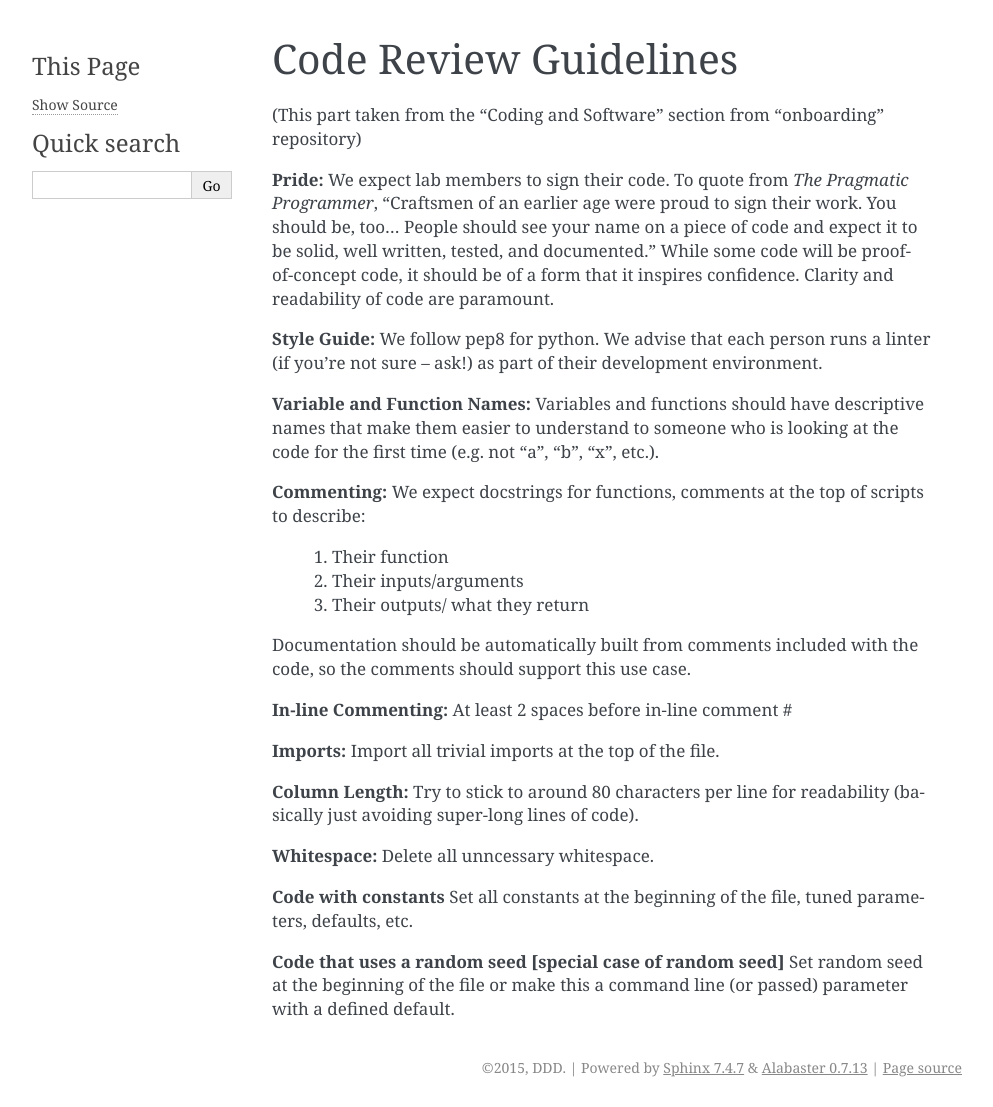
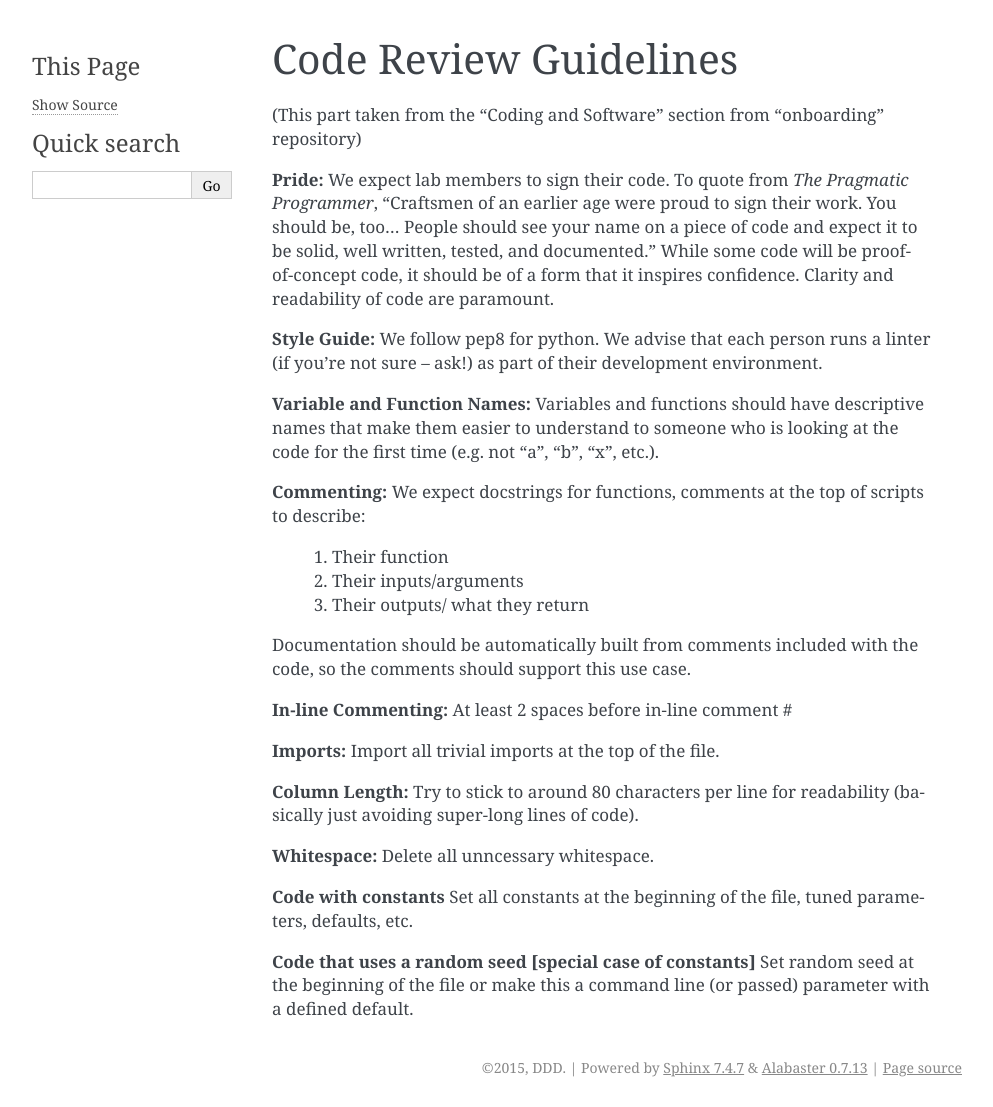
Before and after one commit to greenelab/onboarding, a Sphinx documentation site: the page built from source/code_review_guidelines.rst, in a window 1280 px wide. Shown: the whole page, without its empty margins (148-1141 px from the left). Built offline with Sphinx 7.4.7, drawn with Linux system fonts in a browser that asks for light colours.

Commit message:
fix small mistake "special case of random seeds" -> "special case of constants"

```diff
--- a/source/code_review_guidelines.rst
+++ b/source/code_review_guidelines.rst
@@ -53,5 +53,5 @@ Delete all unncessary whitespace.
 Set all constants at the beginning of the file, tuned parameters, defaults, etc.
 
 
-**Code that uses a random seed [special case of random seed]**
+**Code that uses a random seed [special case of constants]**
 Set random seed at the beginning of the file or make this a command line (or passed) parameter with a defined default.
```
